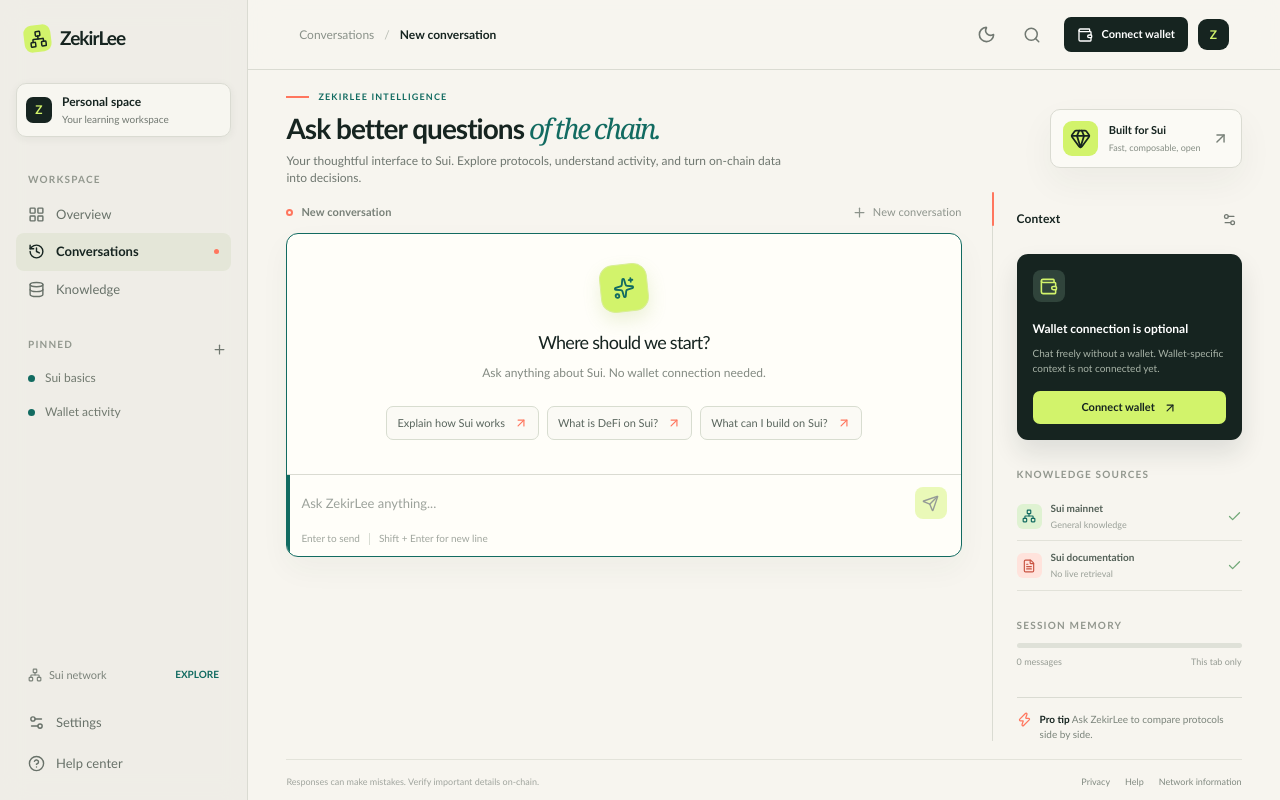
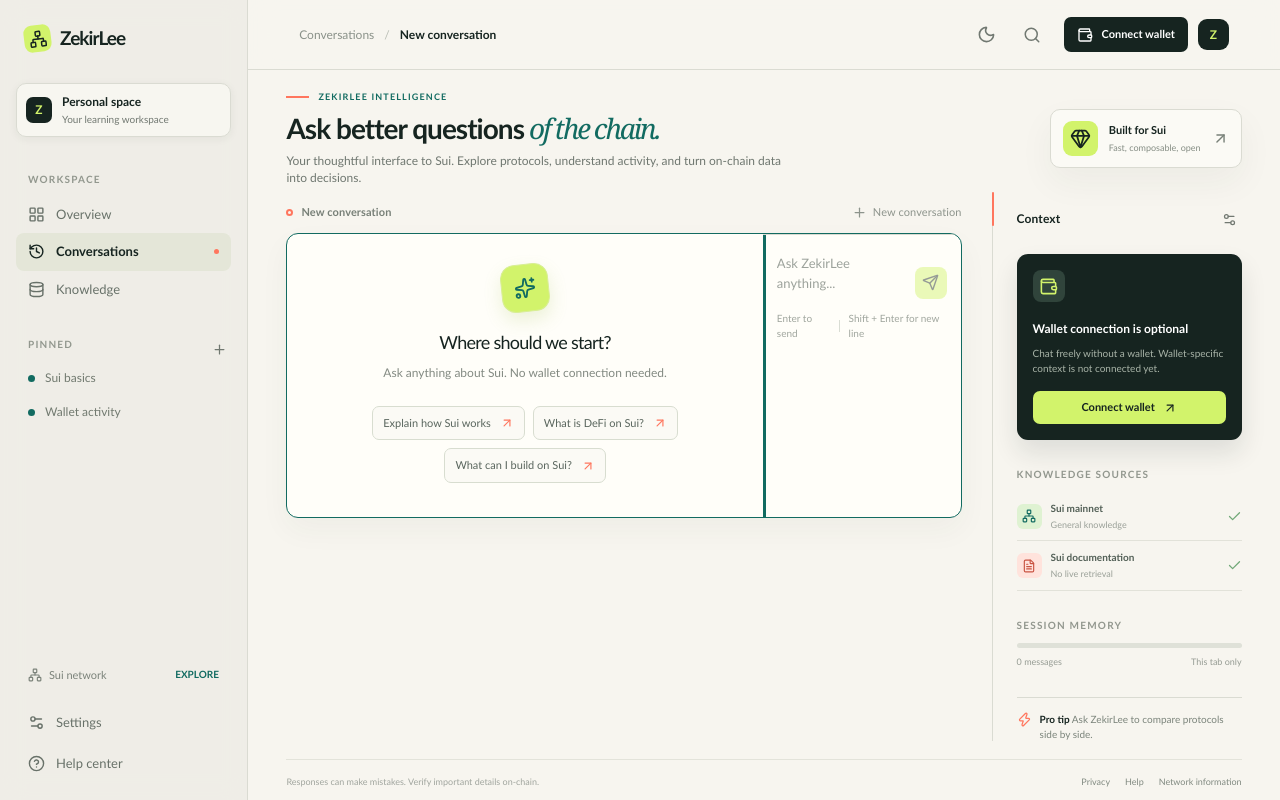
Before and after one commit to davelee001/zekirlee, a Next.js app: page / in a window 1280 px wide. Built offline with nearby package versions, Linux system fonts and the light colour scheme.

Commit message:
style: set flex-shrink and display for .conversation-header

```diff
--- a/src/app/globals.css
+++ b/src/app/globals.css
@@ -261,3 +261,5 @@
 .hero-copy { margin-top: 8px; font-size: 12px; line-height: 1.45; }
 .chat-layout { flex: 1; min-height: 0; margin-top: 0; align-items: stretch; }
 .chat-column { min-height: 0; min-width: 0; }
+.conversation-header { flex-shrink: 0; }
+.chat-surface { display: flex; }
```
